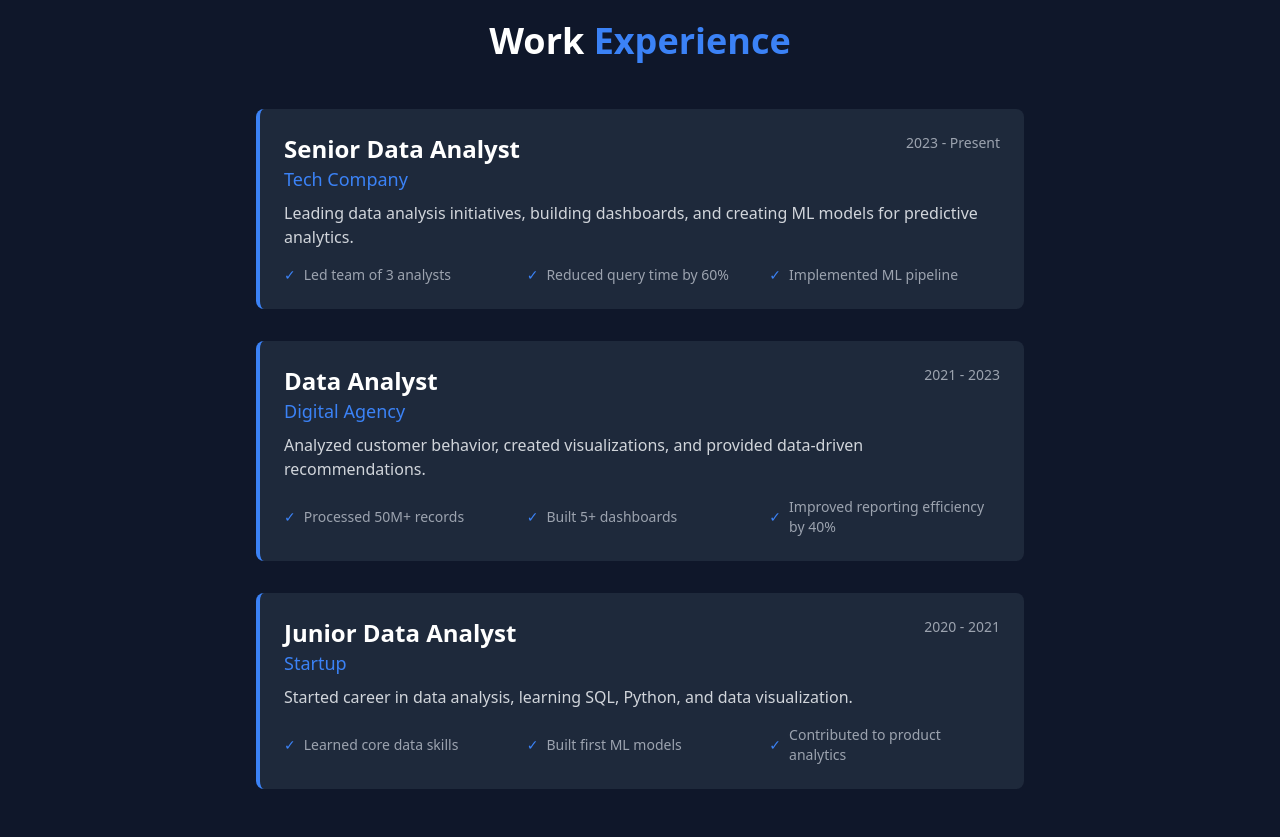
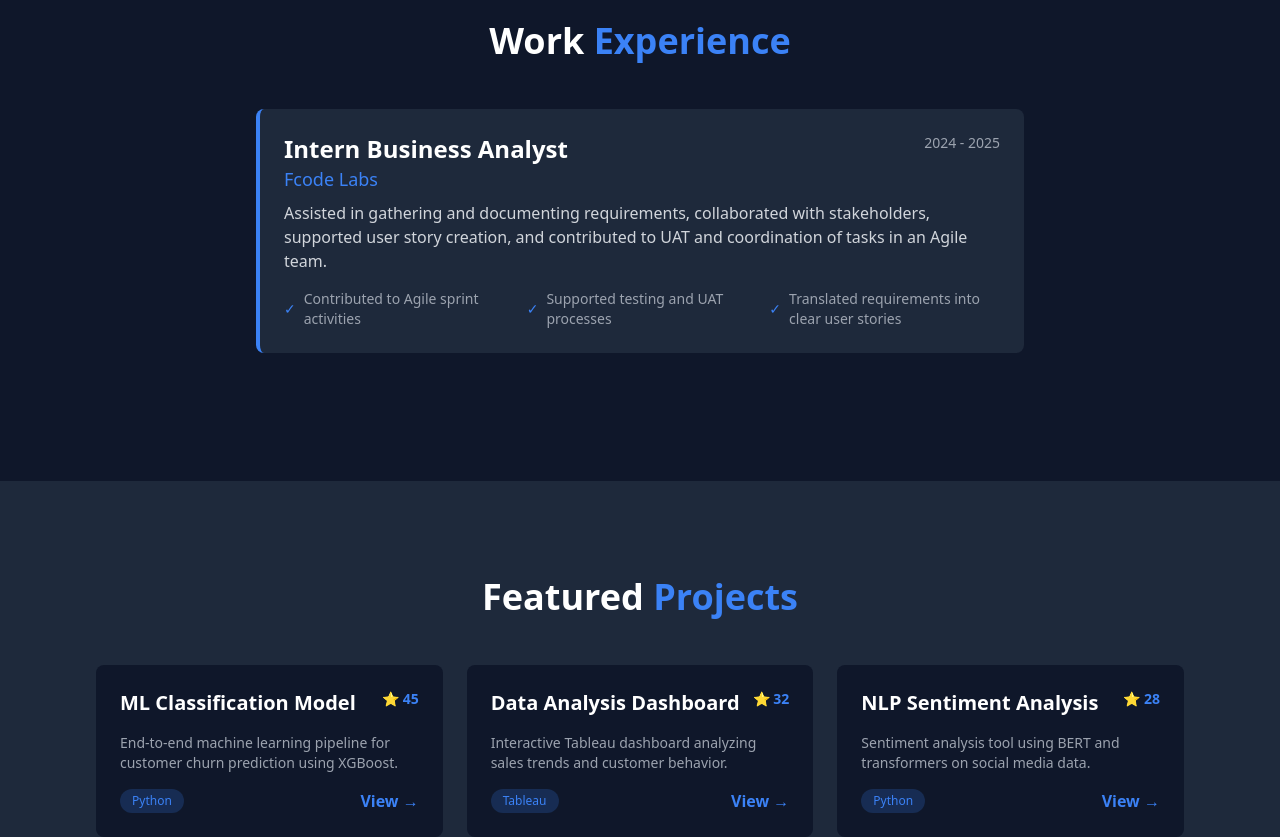
Before and after one commit to MadhunishaBala/Portfolio, a Next.js app: page / in a window 1280 px wide. Shown: the part 2360-3197 px from the top of the page. Built offline with nearby package versions, Linux system fonts and the light colour scheme; no server answers.

Commit message:
Update experience section with new internship details
Replaced previous job experiences with a new internship entry, detailing responsibilities and highlights.

```diff
--- a/src/components/Experience.tsx
+++ b/src/components/Experience.tsx
@@ -1,27 +1,17 @@
 export default function Experience() {
   const experiences = [
-    {
-      title: 'Senior Data Analyst',
-      company: 'Tech Company',
-      period: '2023 - Present',
-      description: 'Leading data analysis initiatives, building dashboards, and creating ML models for predictive analytics.',
-      highlights: ['Led team of 3 analysts', 'Reduced query time by 60%', 'Implemented ML pipeline'],
-    },
-    {
-      title: 'Data Analyst',
-      company: 'Digital Agency',
-      period: '2021 - 2023',
-      description: 'Analyzed customer behavior, created visualizations, and provided data-driven recommendations.',
-      highlights: ['Processed 50M+ records', 'Built 5+ dashboards', 'Improved reporting efficiency by 40%'],
-    },
-    {
-      title: 'Junior Data Analyst',
-      company: 'Startup',
-      period: '2020 - 2021',
-      description: 'Started career in data analysis, learning SQL, Python, and data visualization.',
-      highlights: ['Learned core data skills', 'Built first ML models', 'Contributed to product analytics'],
-    },
-  ]
+  {
+    title: 'Intern Business Analyst',
+    company: 'Fcode Labs',
+    period: '2024 - 2025',
+    description: 'Assisted in gathering and documenting requirements, collaborated with stakeholders, supported user story creation, and contributed to UAT and coordination of tasks in an Agile team.',
+    highlights: [
+      'Contributed to Agile sprint activities',
+      'Supported testing and UAT processes',
+      'Translated requirements into clear user stories'
+    ],
+  }
+]
 
   return (
     <section id="experience" className="bg-primary">
```
